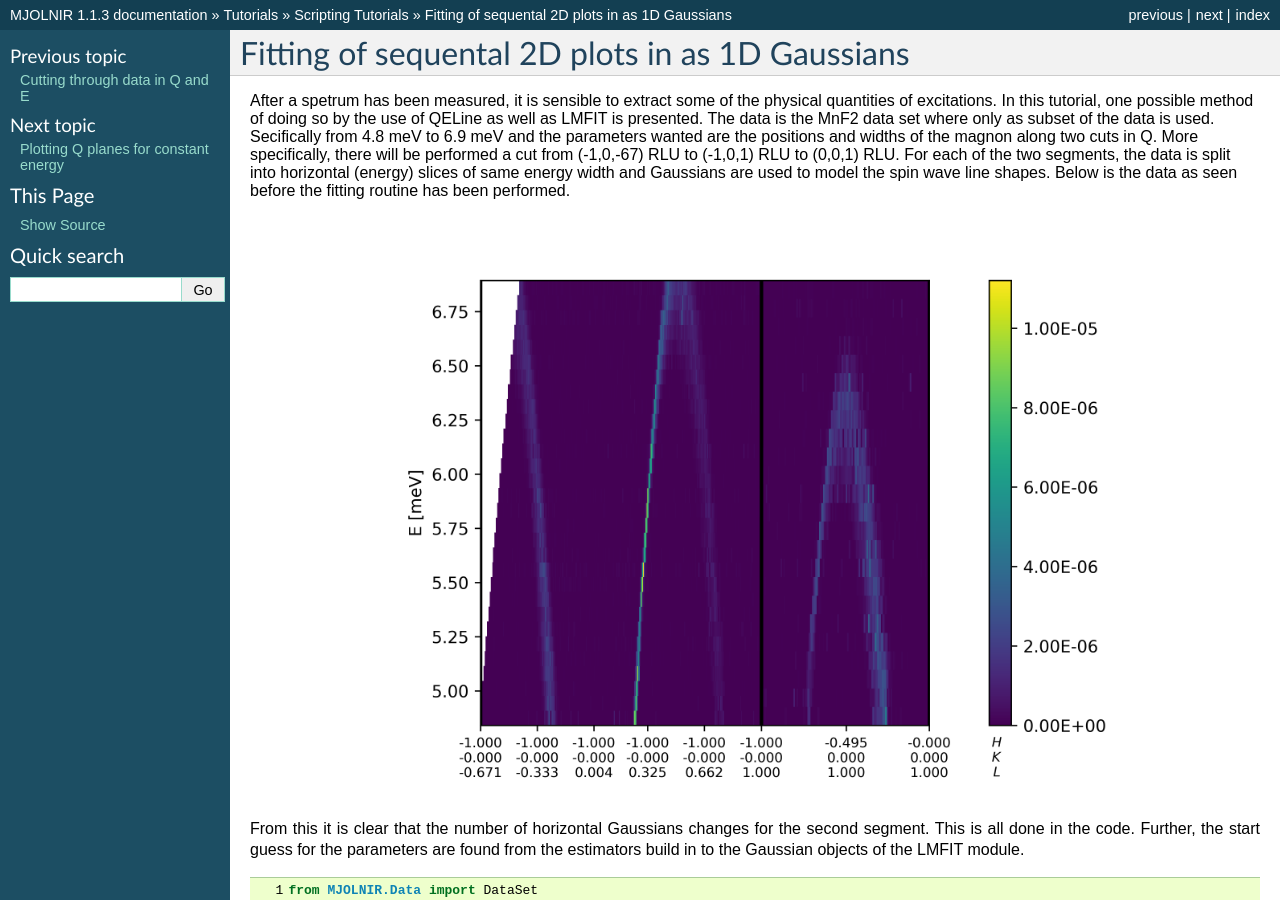
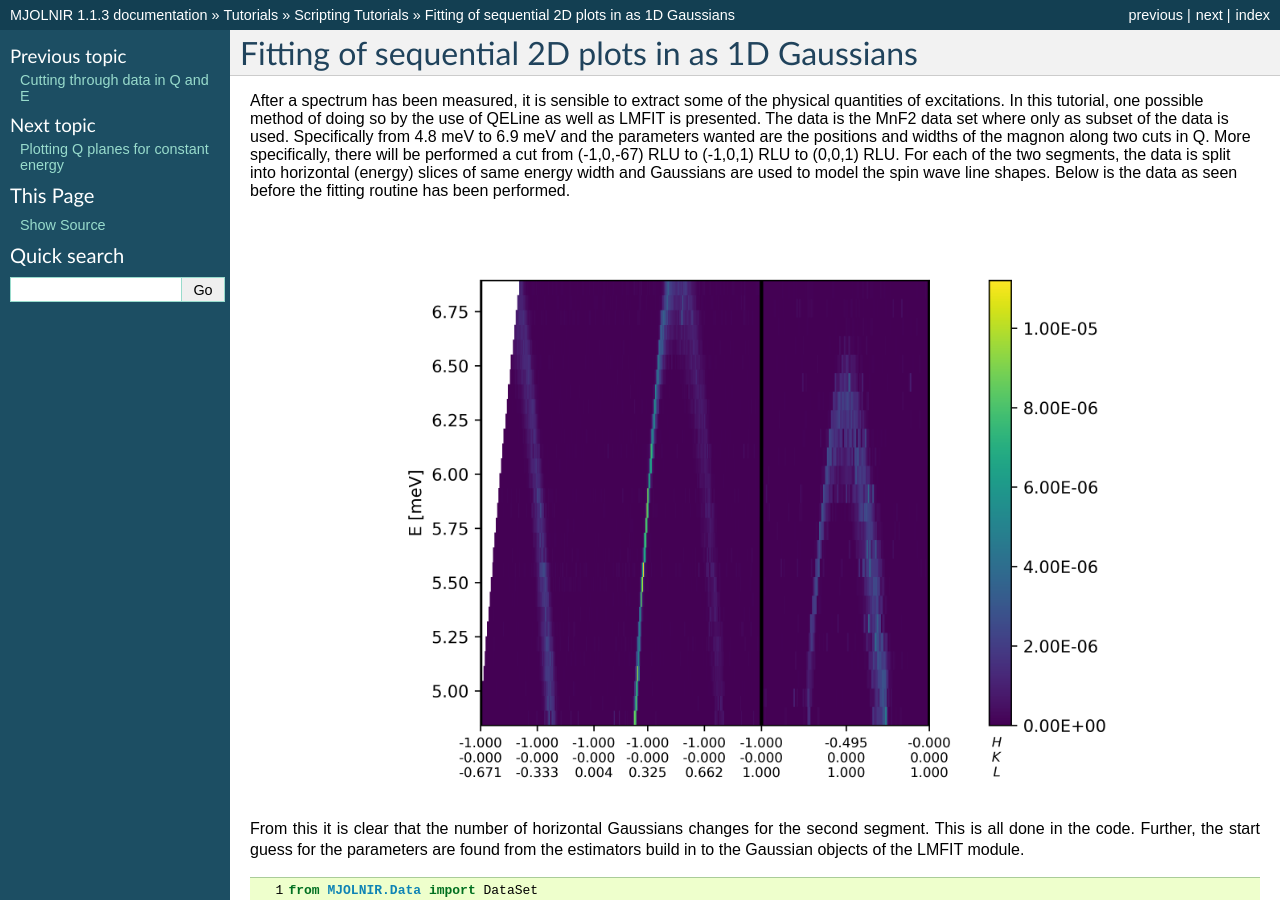
Before and after one commit to MJOLNIRPackage/MJOLNIR, a Sphinx documentation site: the page built from docs/Tutorials/Advanced/AdvancedFitting1D.rst, in a window 1280 px wide and 900 px high. Built offline with Sphinx 7.4.7, drawn with Linux system fonts in a browser that asks for light colours; some of the changed text lies outside the part shown.

Commit message:
Remove spelling mistakes

```diff
--- a/docs/Tutorials/Advanced/AdvancedFitting1D.rst
+++ b/docs/Tutorials/Advanced/AdvancedFitting1D.rst
@@ -1,6 +1,6 @@
-Fitting of sequental 2D plots in as 1D Gaussians
-^^^^^^^^^^^^^^^^^^^^^^^^^^^^^^^^^^^^^^^^^^^^^^^^
-After a spetrum has been measured, it is sensible to extract some of the physical quantities of excitations. In this tutorial, one possible method of doing so by the use of QELine as well as LMFIT is presented. The data is the MnF2 data set where only as subset of the data is used. Secifically from 4.8 meV to 6.9 meV and the parameters wanted are the positions and widths of the magnon along two cuts in Q. More specifically, there will be performed a cut from (-1,0,-67) RLU to (-1,0,1) RLU to (0,0,1) RLU. For each of the two segments, the data is split into horizontal (energy) slices of same energy width and Gaussians are used to model the spin wave line shapes. Below is the data as seen before the fitting routine has been performed.
+Fitting of sequential 2D plots in as 1D Gaussians
+^^^^^^^^^^^^^^^^^^^^^^^^^^^^^^^^^^^^^^^^^^^^^^^^^
+After a spectrum has been measured, it is sensible to extract some of the physical quantities of excitations. In this tutorial, one possible method of doing so by the use of QELine as well as LMFIT is presented. The data is the MnF2 data set where only as subset of the data is used. Specifically from 4.8 meV to 6.9 meV and the parameters wanted are the positions and widths of the magnon along two cuts in Q. More specifically, there will be performed a cut from (-1,0,-67) RLU to (-1,0,1) RLU to (0,0,1) RLU. For each of the two segments, the data is split into horizontal (energy) slices of same energy width and Gaussians are used to model the spin wave line shapes. Below is the data as seen before the fitting routine has been performed.
  .. figure:: RawQEPlot.png
   :width: 80%
   :align: center
@@ -156,7 +156,4 @@ From this it is clear that the number of horizontal Gaussians changes for the se
    ax.get_figure('figure1.png',format='png').savefig('/home/lass/Dropbox/PhD/Software/MJOLNIR/docs/Tutorials/Advanced/FittedQEPlot.png',format='png',dpi=600)
 
 
-This is just a simple example code generating a figure denoted "figure0.png". However, in the actual code this figure is called "MJOLNIR/docs/Tutorials/Tools/Here.png" and can be shown with the use of rst commands
- .. figure:: FittedQEPlot.png
-  :width: 80%
-  :align: center
+In the above code, a lot of things are going, showing just one way of treating the data. If one does not like to work with pandas DataFrames, one can convert them into a set of numpy arrays. However, this then requires the user to deal with all of the indices themself. Further, if LMFIT is not your cup of tea, many other fitting routines exist for Python.
```
Also changed, not shown: other parts of docs/Tutorials/Advanced/AdvancedFitting1D.rst (+4 -4 lines).
